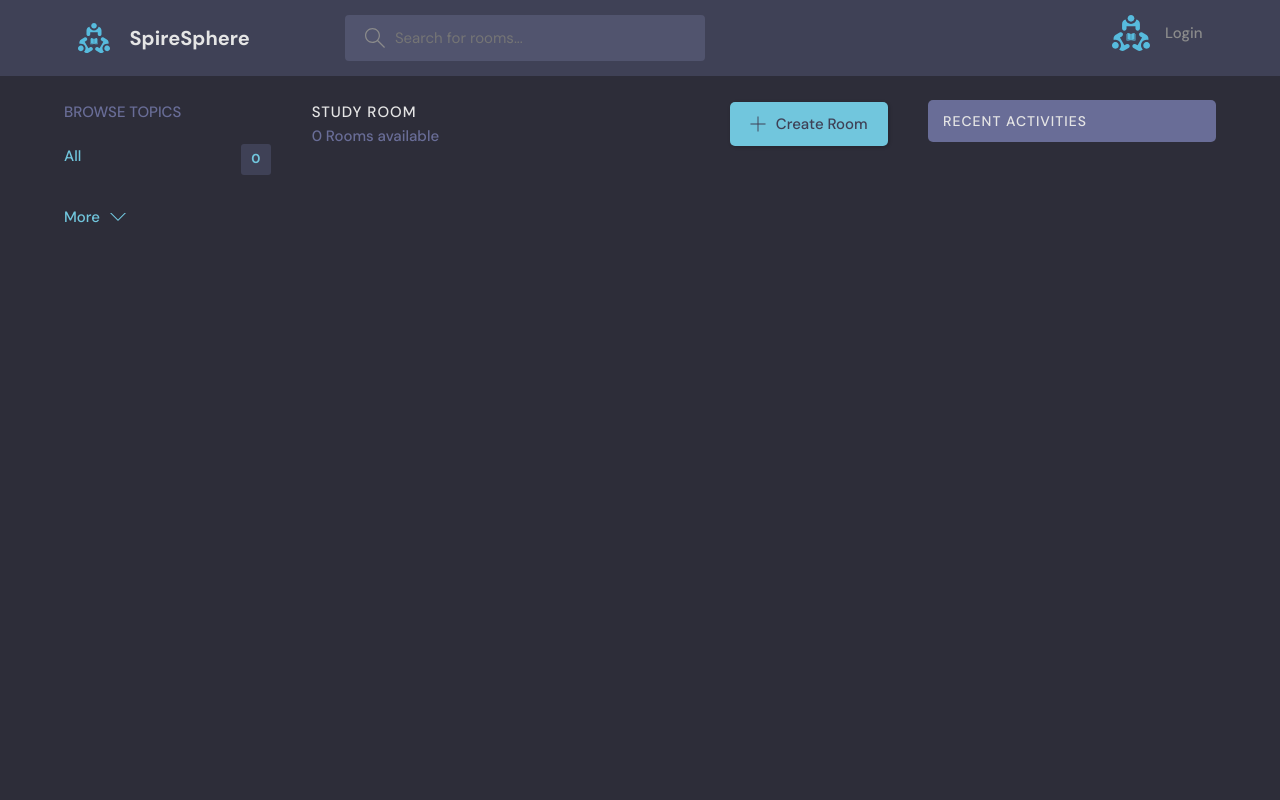
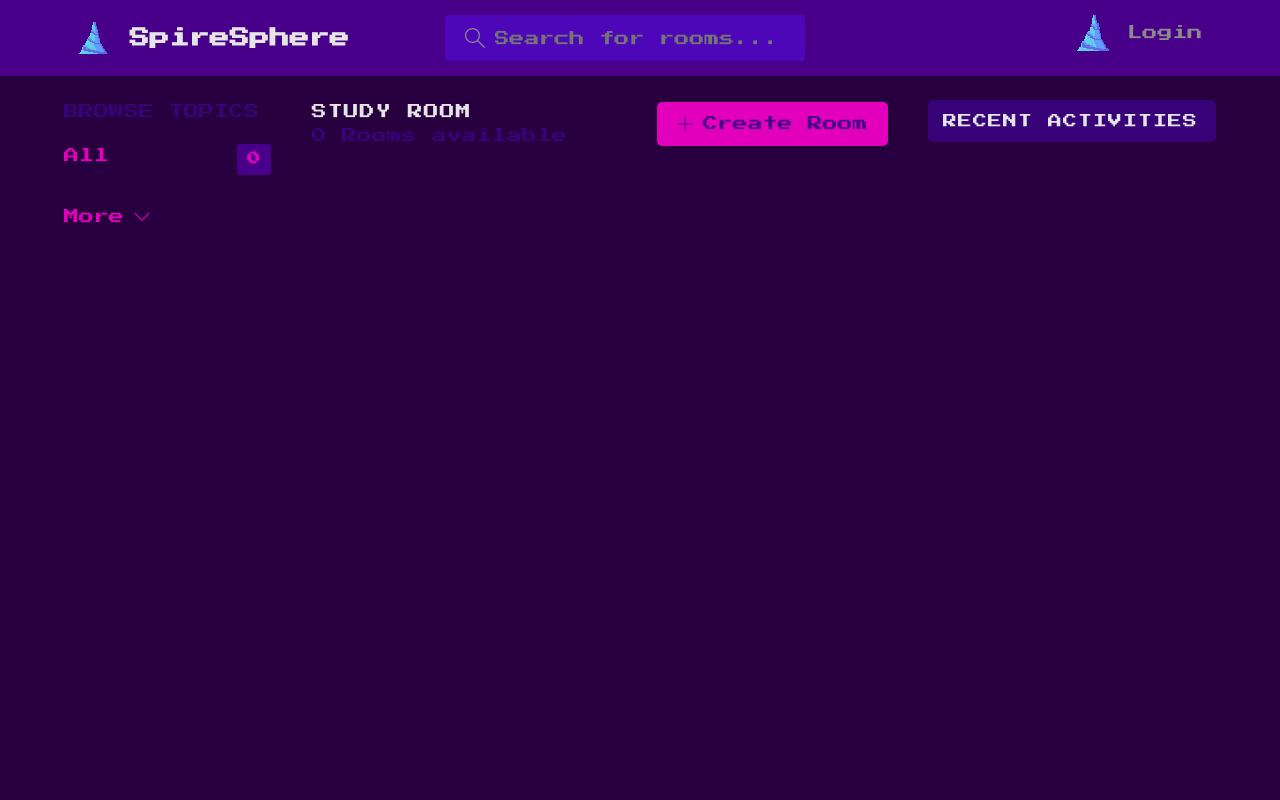
Before and after one commit to rootamin/SpireSphere, a Django app: page / in a window 1280 px wide. Run offline with Django 4.2, Linux system fonts and the light colour scheme; data that the repository does not hold is empty; some libraries are stand-ins or nearby versions.

Commit message:
changed the styling

```diff
--- a/static/styles/main.css
+++ /dev/null
@@ -1,3 +0,0 @@
-body{
-    background-color: aquamarine;
-}
--- a/static/styles/style.css
+++ b/static/styles/style.css
@@ -1,15 +1,15 @@
-@import url("https://fonts.googleapis.com/css2?family=DM+Sans:wght@400;500;700&display=swap");
+@import url("https://fonts.googleapis.com/css?family=Press Start 2P");
 
 :root {
-  --color-main: #71c6dd;
+  --color-main: #e300bd;
   --color-main-light: #e1f6fb;
-  --color-dark: #3f4156;
-  --color-dark-medium: #51546e;
-  --color-dark-light: #696d97;
+  --color-dark: #48008a;
+  --color-dark-medium: #4d07b9;
+  --color-dark-light: #380379;
   --color-light: #e5e5e5;
   --color-gray: #8b8b8b;
   --color-light-gray: #b2bdbd;
-  --color-bg: #2d2d39;
+  --color-bg: #28003f;
   --color-success: #5dd693;
   --color-error: #fc4b0b;
 }
@@ -17,15 +17,15 @@
 /*========== base styles ==========*/
 
 * {
-  font-family: "DM Sans", -apple-system, BlinkMacSystemFont, "Segoe UI", Roboto, Oxygen, Ubuntu, Cantarell, "Open Sans",
-    "Helvetica Neue", sans-serif;
+  font-family: "Press Start 2P", -apple-system, BlinkMacSystemFont, "Segoe UI", Roboto, Oxygen, Ubuntu, Cantarell, "Open Sans", "Helvetica Neue", sans-serif;
   margin: 0;
   padding: 0;
   box-sizing: border-box;
   text-rendering: optimizeLegibility;
-  /* color: inherit; */
   font-size: inherit;
 }
+
+
 
 html {
   font-size: 56.25%;
@@ -51,6 +51,8 @@ body {
   background-color: var(--color-bg);
   min-height: 100vh;
 }
+
+
 
 img {
   width: 100%;
```
Also changed, not shown: static/images/logo.svg, static/styles/PressStart2P.ttf (added).
